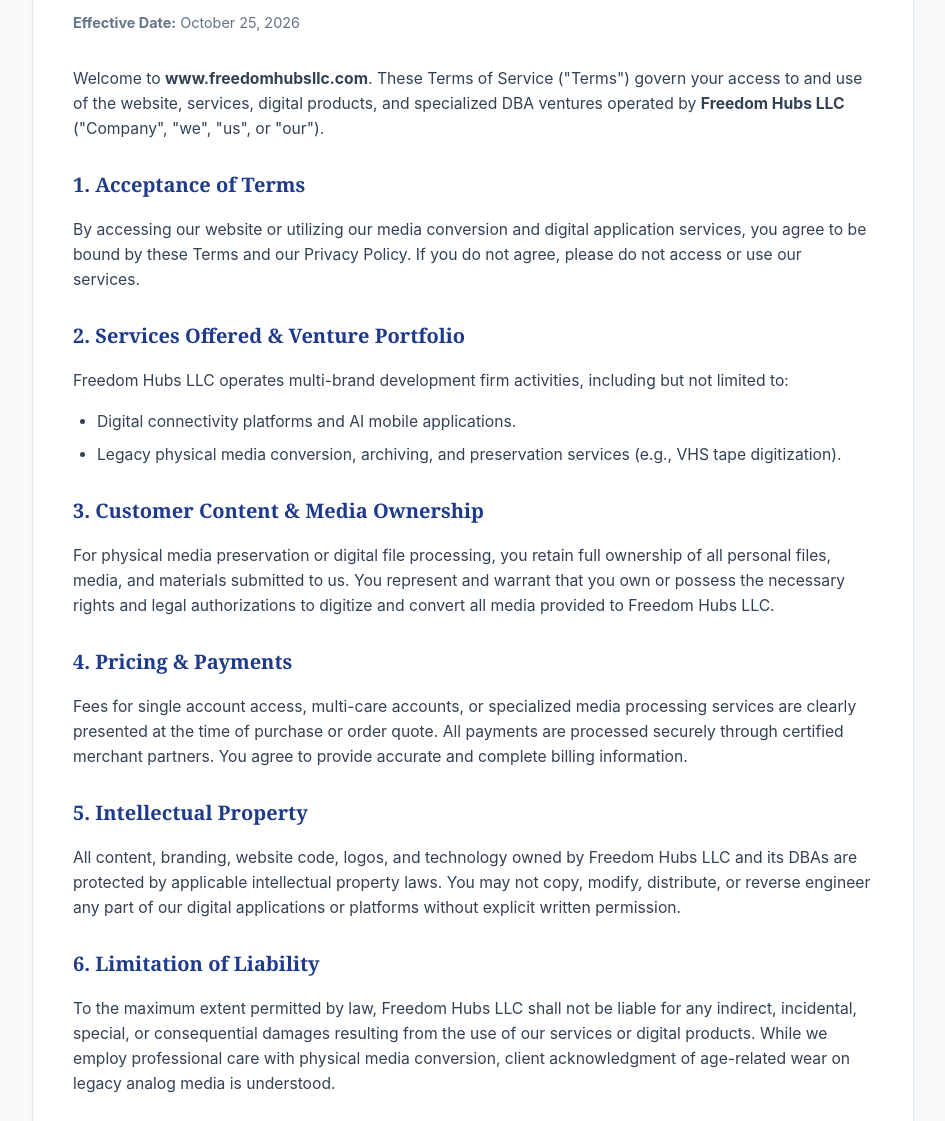
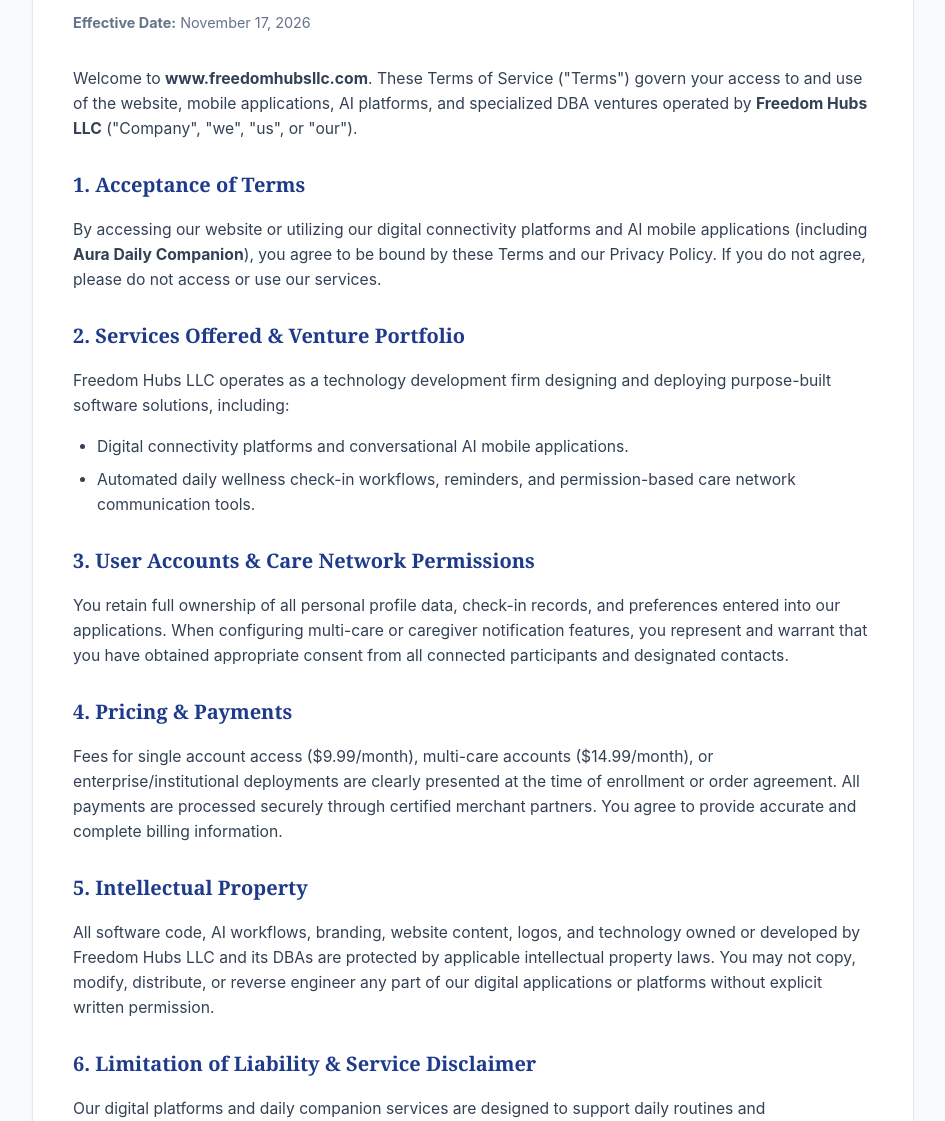
Before and after one commit to freedomhubsllc-dot/maindomainforfreedomhubsllc, a plain HTML site: page terms.html in a window 1280 px wide. Shown: the part 149-1270 px from the top of the page, without its empty margins (167-1112 px from the left). Drawn offline with Linux system fonts and the light colour scheme.

Commit message:
Update terms.html

```diff
--- a/terms.html
+++ b/terms.html
@@ -69,31 +69,31 @@
 
   <div class="container">
     <h1>Terms of Service</h1>
-    <p class="effective-date"><strong>Effective Date:</strong> October 25, 2026</p>
+    <p class="effective-date"><strong>Effective Date:</strong> November 17, 2026</p>
 
-    <p>Welcome to <strong>www.freedomhubsllc.com</strong>. These Terms of Service ("Terms") govern your access to and use of the website, services, digital products, and specialized DBA ventures operated by <strong>Freedom Hubs LLC</strong> ("Company", "we", "us", or "our").</p>
+    <p>Welcome to <strong>www.freedomhubsllc.com</strong>. These Terms of Service ("Terms") govern your access to and use of the website, mobile applications, AI platforms, and specialized DBA ventures operated by <strong>Freedom Hubs LLC</strong> ("Company", "we", "us", or "our").</p>
 
     <h2>1. Acceptance of Terms</h2>
-    <p>By accessing our website or utilizing our media conversion and digital application services, you agree to be bound by these Terms and our Privacy Policy. If you do not agree, please do not access or use our services.</p>
+    <p>By accessing our website or utilizing our digital connectivity platforms and AI mobile applications (including <strong>Aura Daily Companion</strong>), you agree to be bound by these Terms and our Privacy Policy. If you do not agree, please do not access or use our services.</p>
 
-    <h2>2. Services Offered & Venture Portfolio</h2>
-    <p>Freedom Hubs LLC operates multi-brand development firm activities, including but not limited to:</p>
+    <h2>2. Services Offered &amp; Venture Portfolio</h2>
+    <p>Freedom Hubs LLC operates as a technology development firm designing and deploying purpose-built software solutions, including:</p>
     <ul>
-      <li>Digital connectivity platforms and AI mobile applications.</li>
-      <li>Legacy physical media conversion, archiving, and preservation services (e.g., VHS tape digitization).</li>
+      <li>Digital connectivity platforms and conversational AI mobile applications.</li>
+      <li>Automated daily wellness check-in workflows, reminders, and permission-based care network communication tools.</li>
     </ul>
 
-    <h2>3. Customer Content & Media Ownership</h2>
-    <p>For physical media preservation or digital file processing, you retain full ownership of all personal files, media, and materials submitted to us. You represent and warrant that you own or possess the necessary rights and legal authorizations to digitize and convert all media provided to Freedom Hubs LLC.</p>
+    <h2>3. User Accounts &amp; Care Network Permissions</h2>
+    <p>You retain full ownership of all personal profile data, check-in records, and preferences entered into our applications. When configuring multi-care or caregiver notification features, you represent and warrant that you have obtained appropriate consent from all connected participants and designated contacts.</p>
 
-    <h2>4. Pricing & Payments</h2>
-    <p>Fees for single account access, multi-care accounts, or specialized media processing services are clearly presented at the time of purchase or order quote. All payments are processed securely through certified merchant partners. You agree to provide accurate and complete billing information.</p>
+    <h2>4. Pricing &amp; Payments</h2>
+    <p>Fees for single account access ($9.99/month), multi-care accounts ($14.99/month), or enterprise/institutional deployments are clearly presented at the time of enrollment or order agreement. All payments are processed securely through certified merchant partners. You agree to provide accurate and complete billing information.</p>
 
     <h2>5. Intellectual Property</h2>
-    <p>All content, branding, website code, logos, and technology owned by Freedom Hubs LLC and its DBAs are protected by applicable intellectual property laws. You may not copy, modify, distribute, or reverse engineer any part of our digital applications or platforms without explicit written permission.</p>
+    <p>All software code, AI workflows, branding, website content, logos, and technology owned or developed by Freedom Hubs LLC and its DBAs are protected by applicable intellectual property laws. You may not copy, modify, distribute, or reverse engineer any part of our digital applications or platforms without explicit written permission.</p>
 
-    <h2>6. Limitation of Liability</h2>
-    <p>To the maximum extent permitted by law, Freedom Hubs LLC shall not be liable for any indirect, incidental, special, or consequential damages resulting from the use of our services or digital products. While we employ professional care with physical media conversion, client acknowledgment of age-related wear on legacy analog media is understood.</p>
+    <h2>6. Limitation of Liability &amp; Service Disclaimer</h2>
+    <p>Our digital platforms and daily companion services are designed to support daily routines and communication, and do not constitute medical advice, clinical diagnosis, or emergency response services. To the maximum extent permitted by law, Freedom Hubs LLC shall not be liable for any indirect, incidental, special, or consequential damages resulting from the use of or inability to use our applications or services.</p>
 
     <h2>7. Governing Law</h2>
     <p>These Terms shall be governed by and construed in accordance with the laws of the State of Texas, United States, without regard to its conflict of law principles.</p>
@@ -103,6 +103,7 @@
     <p>
       <strong>Freedom Hubs LLC</strong><br />
       The Woodlands, TX, United States<br />
+      <strong>Phone:</strong> (346) 689 - 0525<br />
       <strong>Email:</strong> <a href="mailto:freedomhubsllc@gmail.com">freedomhubsllc@gmail.com</a>
     </p>
 
```
